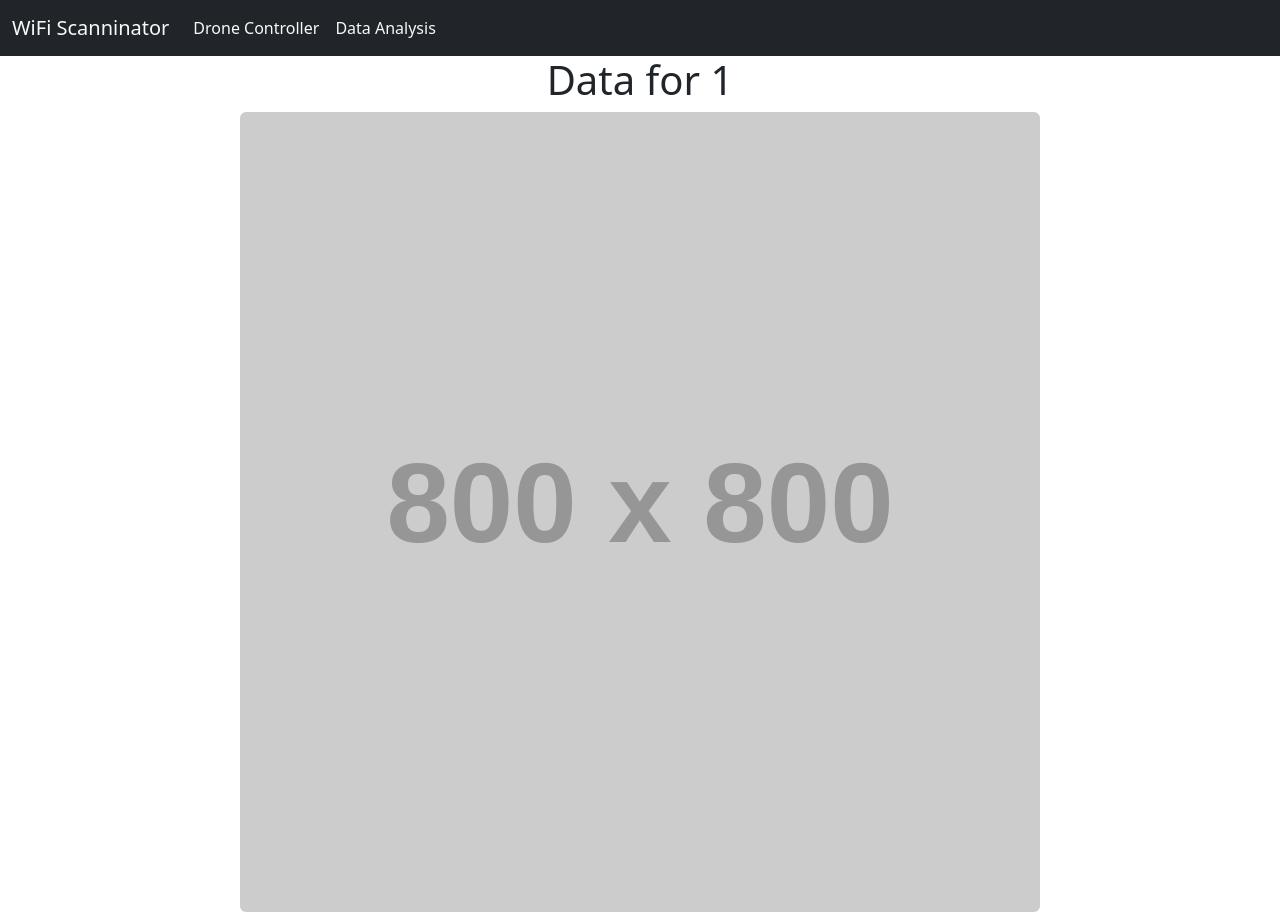
After one commit to ReturnOfTheLast/P1_main_interface, a Flask app: page /data/bssid/1 in a window 1280 px wide. The commit adds this page. Run offline with Flask 2, Linux system fonts and the light colour scheme; grey boxes labelled with a size stand in for pictures from a placeholder-image service; some libraries are stand-ins or nearby versions.

Commit message:
Second Prototype with data formatting

```diff
--- a/app.py
+++ b/app.py
@@ -23,5 +23,9 @@ def data_view():
 
     return render_template("data.html", ftype=ftype, fstr=fstr, listview=listview)
 
+@app.get("/data/bssid/<string:bssid>")
+def bssid_data_view(bssid: str):
+    return render_template("bssid_data.html", bssid=bssid)
+
 if __name__ == "__main__":
     app.run("localhost", 8080)
--- /dev/null
+++ b/templates/bssid_data.html
@@ -0,0 +1,6 @@
+{% extends "base.html" %}
+{% block title %}Index{% endblock %}
+{% block content %}
+	<h1 class="text-center">Data for {{ bssid }}</h1>
+	<img src="https://via.placeholder.com/800.png" class="rounded mx-auto d-block">
+{% endblock %}
--- a/templates/data.html
+++ b/templates/data.html
@@ -26,7 +26,7 @@
 					<li class="list-group-item">{{ ssid }}
 						<ul class="list-group">
 							{% for bssid in listview[ssid] %}
-								<li class="list-group-item">{{ bssid }}</li>
+								<li class="list-group-item"><a href="/data/bssid/{{ bssid }}">{{ bssid }}</a></li>
 							{% endfor %}
 						</ul>
 					</li>
@@ -34,6 +34,7 @@
 			</ul>
 		</div>
 		<div class="col">
+			<img src="https://via.placeholder.com/500.png" class="rounded mx-auto d-block">
 		</div>
 	</div>
 {% endblock %}
--- a/templates/index.html
+++ b/templates/index.html
@@ -1,8 +1,6 @@
 {% extends "base.html" %}
 {% block title %}Index{% endblock %}
 {% block content %}
-	<div class="container">
-		<h1 class="text-center">Index</h1>
-		<p class="text-center">Welcome to WiFi Scanninator</p>
-	</div>
+	<h1 class="text-center">Index</h1>
+	<p class="text-center">Welcome to WiFi Scanninator</p>
 {% endblock %}
```
